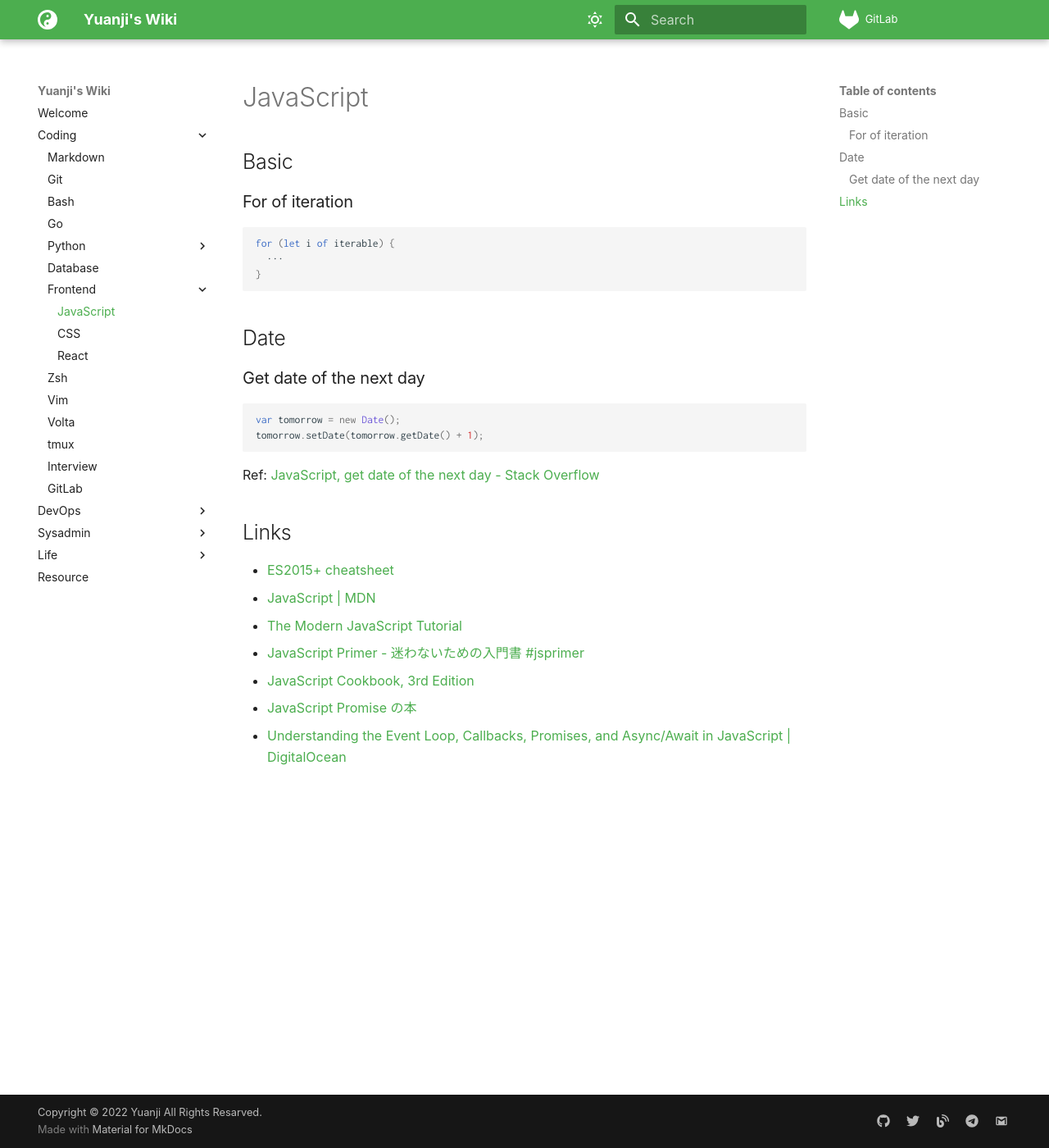
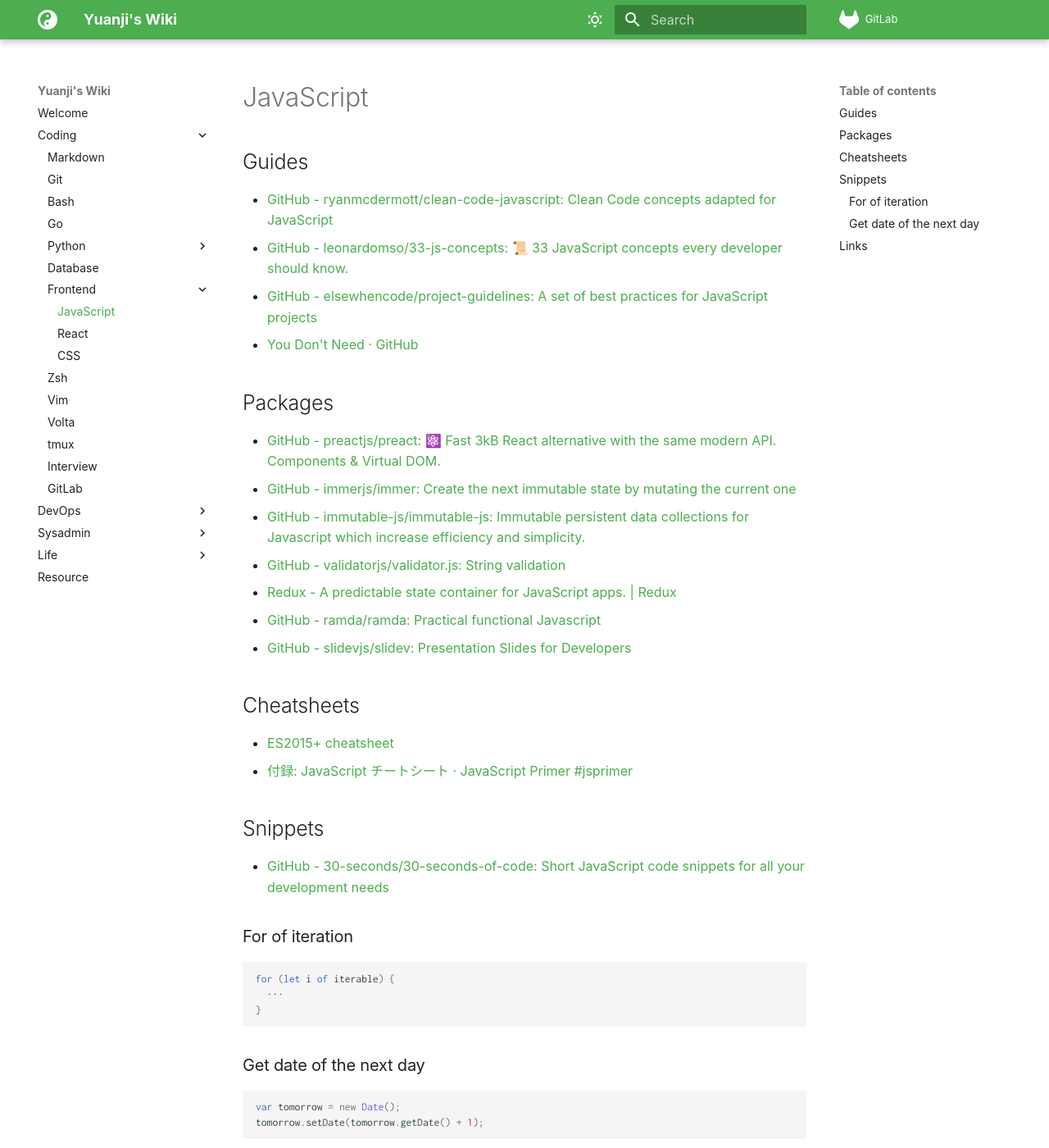
Before and after one commit to yuanji-dev/wiki, an MkDocs documentation site: the page built from docs/coding/frontend/javascript.md, in a window 1280 px wide and 1400 px high. Shown: the whole window at 82% size. Built offline with MkDocs 1.6.1 and Material for MkDocs 9.7.7, drawn with Linux system fonts in a browser that asks for light colours; some web fonts are replaced; comment, search, counter and statistics services are not loaded; some of the changed text lies outside the part shown.

Commit message:
Modified: docs/coding/frontend/index.md docs/coding/frontend/javascript.md docs/coding/frontend/react.md mkdocs.yml

````diff
--- a/docs/coding/frontend/javascript.md
+++ b/docs/coding/frontend/javascript.md
@@ -1,6 +1,30 @@
 # JavaScript
 
-## Basic
+## Guides
+
+- [GitHub - ryanmcdermott/clean-code-javascript: Clean Code concepts adapted for JavaScript](https://github.com/ryanmcdermott/clean-code-javascript)
+- [GitHub - leonardomso/33-js-concepts: 📜 33 JavaScript concepts every developer should know.](https://github.com/leonardomso/33-js-concepts)
+- [GitHub - elsewhencode/project-guidelines: A set of best practices for JavaScript projects](https://github.com/elsewhencode/project-guidelines)
+- [You Don't Need · GitHub](https://github.com/you-dont-need)
+
+## Packages
+
+- [GitHub - preactjs/preact: ⚛️ Fast 3kB React alternative with the same modern API. Components & Virtual DOM.](https://github.com/preactjs/preact)
+- [GitHub - immerjs/immer: Create the next immutable state by mutating the current one](https://github.com/immerjs/immer)
+- [GitHub - immutable-js/immutable-js: Immutable persistent data collections for Javascript which increase efficiency and simplicity.](https://github.com/immutable-js/immutable-js)
+- [GitHub - validatorjs/validator.js: String validation](https://github.com/validatorjs/validator.js)
+- [Redux - A predictable state container for JavaScript apps. | Redux](https://redux.js.org/)
+- [GitHub - ramda/ramda: Practical functional Javascript](https://github.com/ramda/ramda)
+- [GitHub - slidevjs/slidev: Presentation Slides for Developers](https://github.com/slidevjs/slidev)
+
+## Cheatsheets
+
+- [ES2015+ cheatsheet](https://devhints.io/es6)
+- [付録: JavaScript チートシート · JavaScript Primer #jsprimer](https://jsprimer.net/cheatsheet/)
+
+## Snippets
+
+- [GitHub - 30-seconds/30-seconds-of-code: Short JavaScript code snippets for all your development needs](https://github.com/30-seconds/30-seconds-of-code)
 
 ### For of iteration
 
@@ -9,8 +33,6 @@
   ···
 }
 ```
-
-## Date
 
 ### Get date of the next day
 
@@ -23,10 +45,12 @@
 
 ## Links
 
-- [ES2015+ cheatsheet](https://devhints.io/es6)
 - [JavaScript | MDN](https://developer.mozilla.org/en-US/docs/Web/JavaScript)
 - [The Modern JavaScript Tutorial](https://javascript.info/)
 - [JavaScript Primer - 迷わないための入門書 #jsprimer](https://jsprimer.net/)
 - [JavaScript Cookbook, 3rd Edition](https://learning.oreilly.com/library/view/javascript-cookbook-3rd/9781492055747/)
 - [JavaScript Promise の本](https://azu.github.io/promises-book/)
 - [Understanding the Event Loop, Callbacks, Promises, and Async/Await in JavaScript | DigitalOcean](https://www.digitalocean.com/community/tutorials/understanding-the-event-loop-callbacks-promises-and-async-await-in-javascript)
+- [Handling Failed HTTP Responses With fetch()](https://www.tjvantoll.com/2015/09/13/fetch-and-errors/)
+- [GitHub - florinpop17/app-ideas: A Collection of application ideas which can be used to improve your coding skills.](https://github.com/florinpop17/app-ideas)
+- [JSONPlaceholder - Free Fake REST API](https://jsonplaceholder.typicode.com/)
--- a/mkdocs.yml
+++ b/mkdocs.yml
@@ -18,8 +18,8 @@
       - "Frontend":
           - coding/frontend/index.md
           - coding/frontend/javascript.md
+          - coding/frontend/react.md
           - coding/frontend/css.md
-          - coding/frontend/react.md
       - coding/zsh.md
       - coding/vim.md
       - coding/volta.md
````
Also changed, not shown: docs/coding/frontend/index.md (+10 -0 lines), docs/coding/frontend/react.md (+31 -5 lines).
